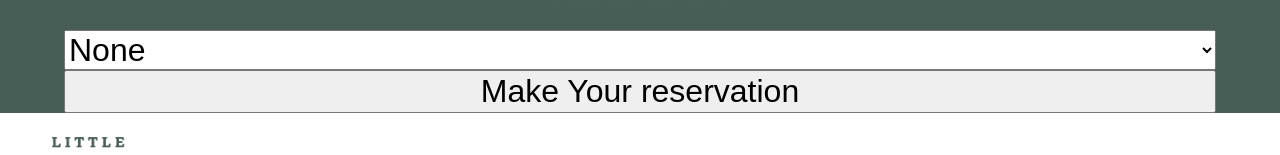
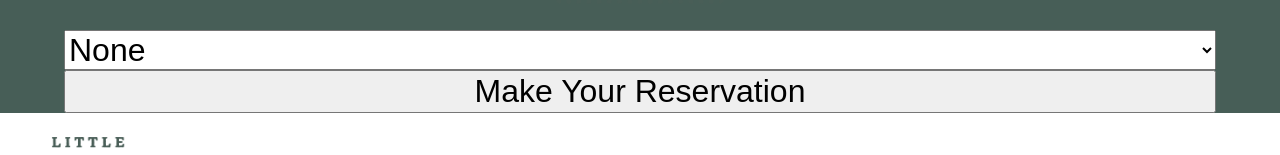
Before and after one commit to chloec435/Front-End-Developer-Capstone, a React (Create React App) app: page /booking in a window 1280 px wide. Shown: the part 785-940 px from the top of the page. Built offline with nearby package versions, Linux system fonts and the light colour scheme.

Commit message:
Update BookingForm.js

```diff
--- a/src/components/BookingForm.js
+++ b/src/components/BookingForm.js
@@ -90,7 +90,7 @@ export default function BookingForm({ availableTimes, dispatch }) {
         </select>
       </div>
 
-      <div><input type="submit" value="Make Your reservation" /></div>
+      <div id="reservation"><input type="submit" value="Make Your Reservation" /></div>
     </form>
   );
 }
```
